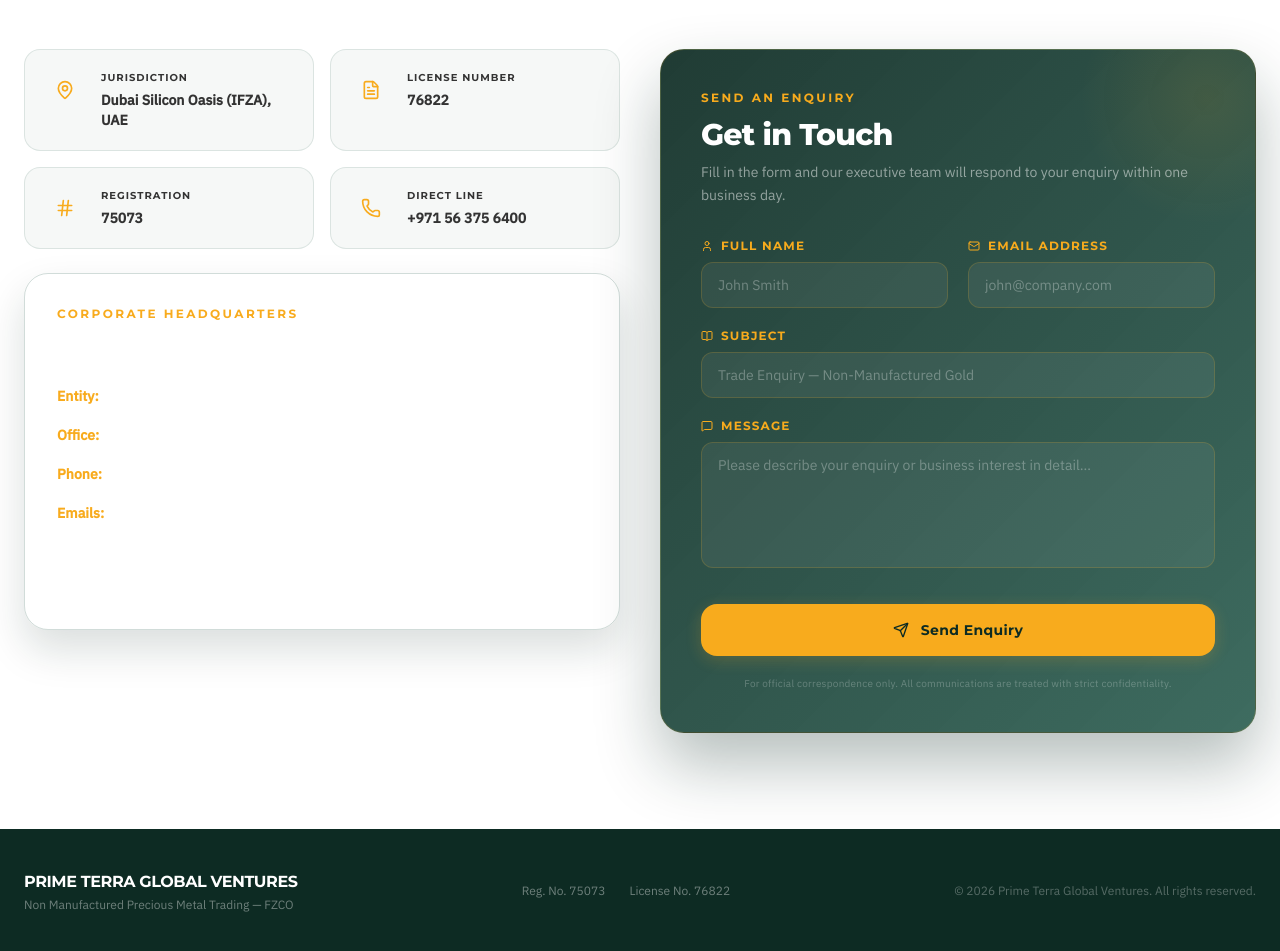
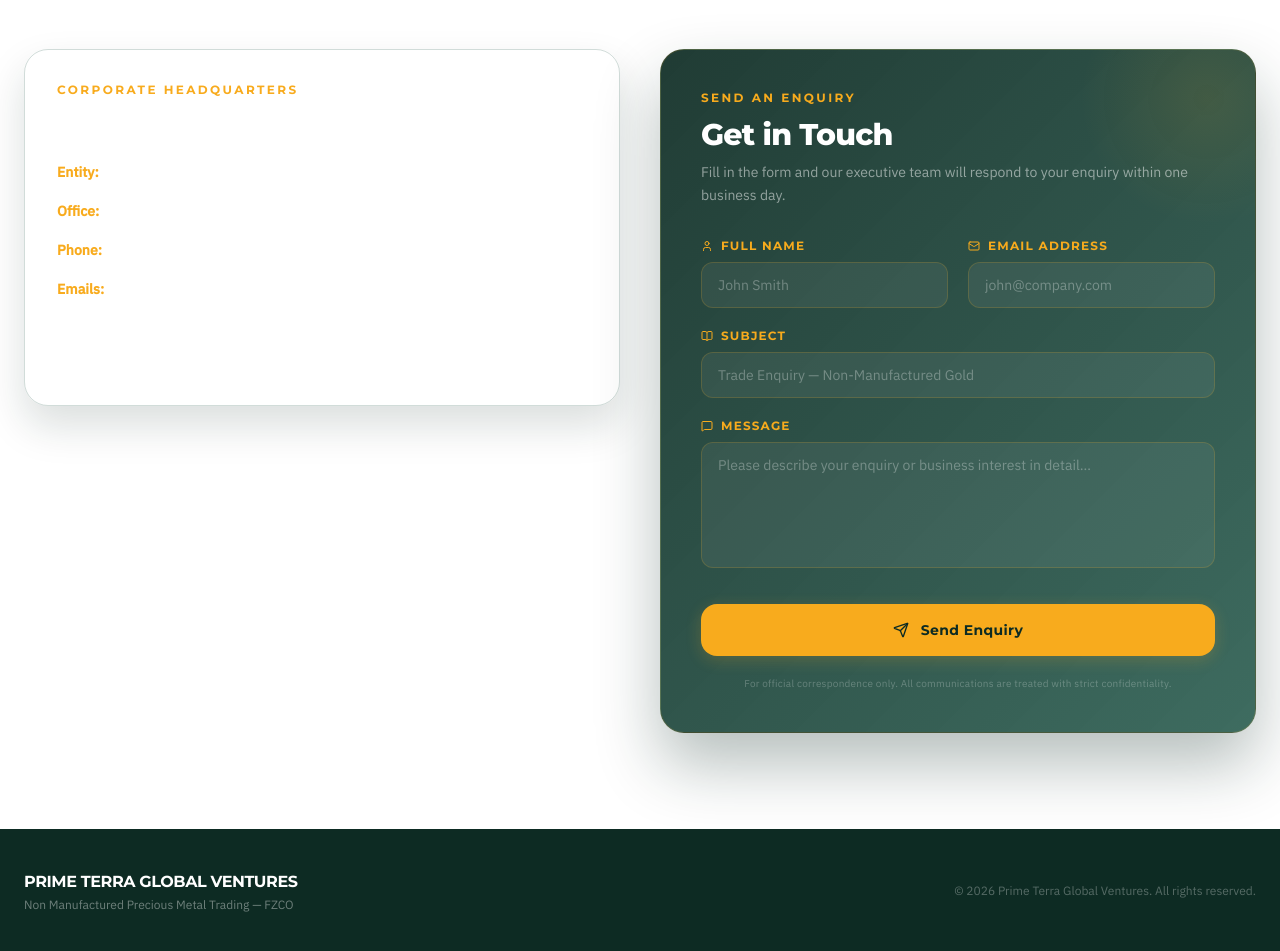
Before and after one commit to mtforstartups-hub/prime-terra, a Next.js app: page / in a window 1280 px wide. Shown: the part 3276-4227 px from the top of the page. Built offline with nearby package versions, Linux system fonts and the light colour scheme.

Commit message:
Prime Terra Page Added

```diff
--- a/app/components/Footer.tsx
+++ b/app/components/Footer.tsx
@@ -18,13 +18,13 @@
             Non Manufactured Precious Metal Trading — FZCO
           </p>
         </div>
-        <div className="flex items-center gap-6 text-white/40 text-xs">
+        {/* <div className="flex items-center gap-6 text-white/40 text-xs">
           <span>Reg. No. 75073</span>
           <span>License No. 76822</span>
-          {/* <Link href="/founder" className="hover:text-amber transition-colors">
+           <Link href="/founder" className="hover:text-amber transition-colors">
             Meet the Founder
-          </Link> */}
-        </div>
+          </Link>
+        </div> */}
         <p className="text-white/30 text-xs">
           © {new Date().getFullYear()} Prime Terra Global Ventures. All rights
           reserved.
--- a/app/components/HomePage/ContactDetails.tsx
+++ b/app/components/HomePage/ContactDetails.tsx
@@ -60,7 +60,7 @@
           <div className="grid lg:grid-cols-2 gap-10 items-start">
             {/* Left Column: Info & Address */}
             <div className="flex flex-col gap-6">
-              <div className="grid sm:grid-cols-2 gap-4">
+              {/* <div className="grid sm:grid-cols-2 gap-4">
                 {infoCards.map((item, idx) => (
                   <motion.div
                     key={item.label}
@@ -96,7 +96,7 @@
                     </div>
                   </motion.div>
                 ))}
-              </div>
+              </div> */}
 
               {/* Address Card */}
               <motion.div
--- a/app/components/Navbar.tsx
+++ b/app/components/Navbar.tsx
@@ -10,6 +10,8 @@
 
   useEffect(() => {
     const onScroll = () => setScrolled(window.scrollY > 40);
+    // Seed the correct state immediately on mount (handles reload-while-scrolled)
+    onScroll();
     window.addEventListener("scroll", onScroll, { passive: true });
     return () => window.removeEventListener("scroll", onScroll);
   }, []);
```
